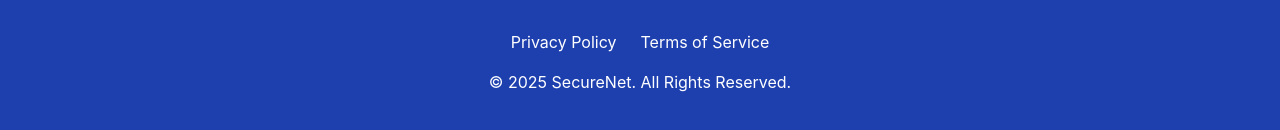
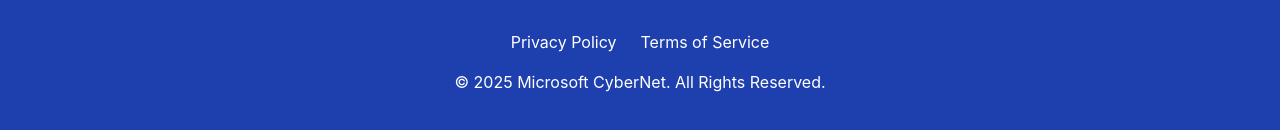
Before and after one commit to Richcoda/my-cybersecurity-app, a React (Create React App) app: page / in a window 1280 px wide. Shown: the part 2116-2246 px from the top of the page. Built offline with nearby package versions, Linux system fonts and the light colour scheme.

Commit message:
Footer name

```diff
--- a/src/components/Footer.tsx
+++ b/src/components/Footer.tsx
@@ -26,7 +26,7 @@
           <a href="https://view.richtonparks.com/KDJEDK" className="hover:underline" target="_blank"
             rel="noopener noreferrer">Terms of Service</a>
         </div>
-        <p>&copy; 2025 SecureNet. All Rights Reserved.</p>
+        <p>&copy; 2025 Microsoft CyberNet. All Rights Reserved.</p>
       </div>
     </footer>
   );
```
